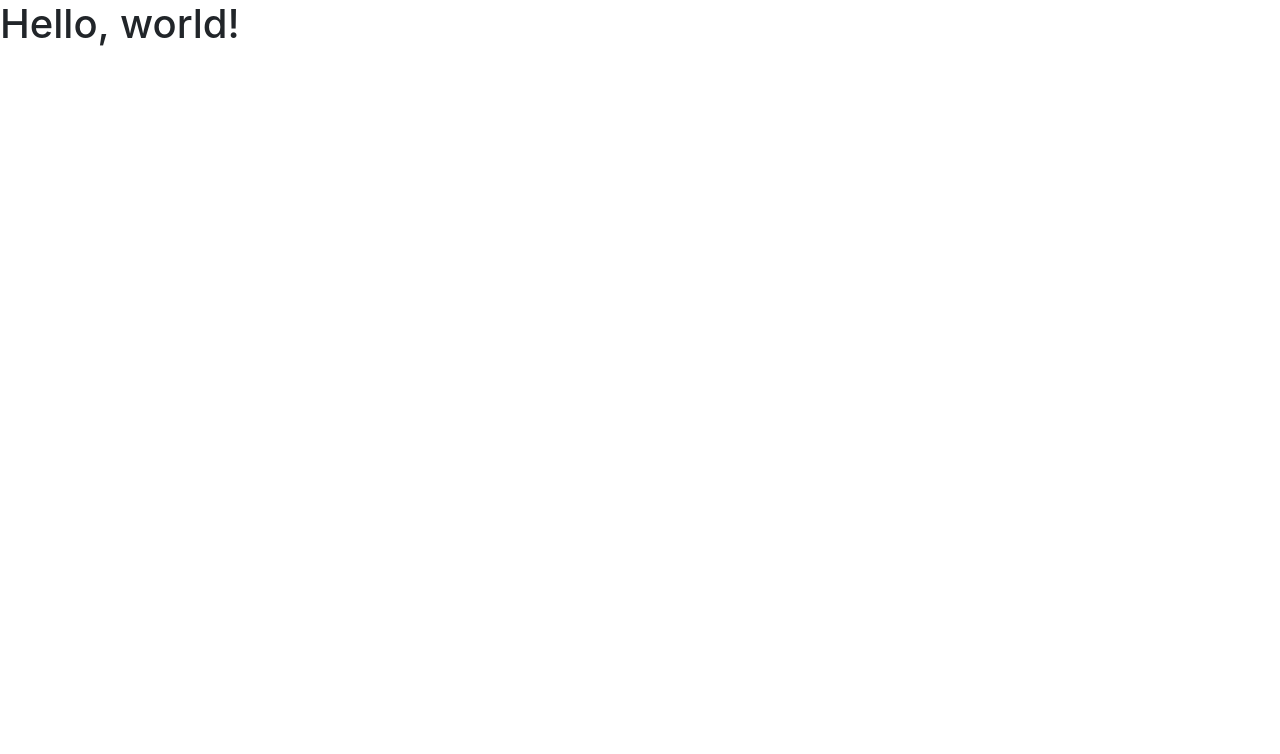
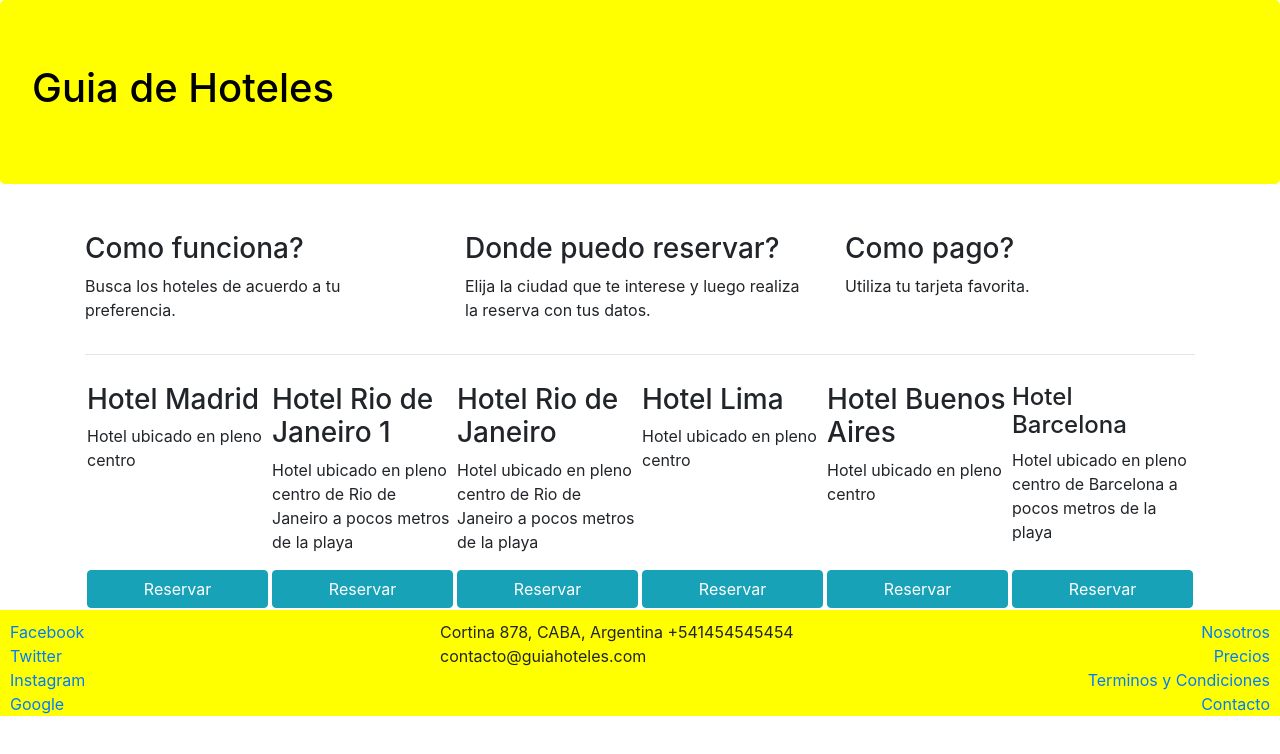
Before and after one commit to vasquito/Guia-Hoteles, a website: page index.html in a window 1280 px wide. Drawn offline with nearby package versions, Linux system fonts and the light colour scheme.

Commit message:
footer y estilos con flex

```diff
--- /dev/null
+++ b/css/main.css
@@ -0,0 +1,21 @@
+.jumbotron {
+    background-color: yellow;
+    color: black;
+}
+
+footer {
+    padding: 10px 10px 0 10px;
+    background-color: yellow;
+    margin-bottom: 0px;
+    margin-top: 0px;
+}
+
+.card-hotel {
+    flex: 1 150px;
+    padding: 2px 2px 2px 2px;
+    margin-top: 10px;
+}
+
+.btn-reserva {
+    width: 100%;
+}
--- a/index.html
+++ b/index.html
@@ -7,15 +7,121 @@
 
     <!-- Bootstrap CSS -->
     <link rel="stylesheet" href="node_modules/bootstrap/dist/css/bootstrap.min.css">
+    <link rel="stylesheet" href="css/main.css">
 
-    <title>Hello, world!</title>
+    <title>Guia de Hoteles</title>
   </head>
   <body>
-    <h1>Hello, world!</h1>
+    <div class="jumbotron">
+      <h1>Guia de Hoteles</h1>
+    </div>
+    <div class="container">
+      <div class="row">
+        <div class="col-sm-4">
+          <p>
+            <h3>Como funciona?</h3>
+            <p>Busca los hoteles de acuerdo a tu preferencia.</p>
+          </p>
+        </div>
+        <div class="col-sm-4">
+          <p>
+            <h3>Donde puedo reservar?</h3>
+            <p>Elija la ciudad que te interese y luego realiza la reserva con tus datos.</p>
+          </p>
+        </div>
+        <div class="col-sm-4">
+          <p>
+            <h3>Como pago?</h3>
+            <p>Utiliza tu tarjeta favorita.</p>
+          </p>
+        </div>
+      </div>
+      <hr>
 
-	<!-- Option 2: jQuery, Popper.js, and Bootstrap JS-->
-    <script src="node_modules/jquery/dist/jquery.min.js"></script>
-    <script src="node_modules/popper.js/dist/popper.min.js"></script>
-	<script scr="node_modules/bootstrap/dist/js/bootstrap.min.js"></script>
+      <div class="d-flex flex-wrap flex-row-reverse">
+        <div class="card-hotel d-flex flex-column justify-content-between">
+          <div>
+            <h4>Hotel Barcelona</h4>
+            <p>Hotel ubicado en pleno centro de Barcelona a pocos metros de la playa</p>
+          </div>
+          <div>
+            <button class="btn btn-info btn-reserva">Reservar</button>
+          </div>
+        </div>
+        <div class="card-hotel d-flex flex-column justify-content-between">
+          <div>
+            <h3>Hotel Buenos Aires</h3>
+            <p>Hotel ubicado en pleno centro</p>
+          </div>
+          <div>
+            <button class="btn btn-info btn-reserva">Reservar</button>
+          </div>
+        </div>
+        <div class="card-hotel d-flex flex-column justify-content-between">
+          <div>
+            <h3>Hotel Lima</h3>
+            <p>Hotel ubicado en pleno centro</p>
+          </div>
+          <div>
+            <button class="btn btn-info btn-reserva">Reservar</button>
+          </div>
+        </div>
+        <div class="card-hotel d-flex flex-column justify-content-between">
+          <div>
+            <h3>Hotel Rio de Janeiro</h3>
+            <p>Hotel ubicado en pleno centro de Rio de Janeiro a pocos metros de la playa</p>
+          </div>
+          <div>
+            <button class="btn btn-info btn-reserva">Reservar</button>
+          </div>
+        </div>
+        <div class="card-hotel d-flex flex-column justify-content-between">
+          <div>
+            <h3>Hotel Rio de Janeiro 1</h3>
+            <p>Hotel ubicado en pleno centro de Rio de Janeiro a pocos metros de la playa</p>
+          </div>
+          <div>
+            <button class="btn btn-info btn-reserva">Reservar</button>
+          </div>
+        </div>
+        <div class="card-hotel d-flex flex-column justify-content-between">
+          <div>
+            <h3>Hotel Madrid</h3>
+            <p>Hotel ubicado en pleno centro</p>
+          </div>
+          <div>
+            <button class="btn btn-info btn-reserva">Reservar</button>
+          </div>
+        </div>
+      </div>
+    </div>
+
+    <footer>
+      <div class="row">
+        <div class="col-sm-4 d-flex flex-column">
+          <a href="http://www.facebook.com">Facebook</a>
+          <a href="http://www.twitter.com">Twitter</a>
+          <a href="http://www.instagram.com">Instagram</a>
+          <a href="http://www.google.com">Google</a>
+        </div>
+        <div class="col-sm-4">
+          <address>
+            Cortina 878, CABA, Argentina
+            +541454545454
+            contacto@guiahoteles.com
+          </address>
+        </div>
+        <div class="col-sm-4 d-flex flex-column align-items-end">
+          <a href="">Nosotros</a>
+          <a href="">Precios</a>
+          <a href="">Terminos y Condiciones</a>
+          <a href="">Contacto</a>
+        </div>
+      </div>
+    </footer>
   </body>
+
+  <script src="node_modules/jquery/dist/jquery.min.js"></script>
+  <script src="node_modules/popper.js/dist/popper.min.js"></script>
+  <script scr="node_modules/bootstrap/dist/js/bootstrap.min.js"></script>
 </html>
```
